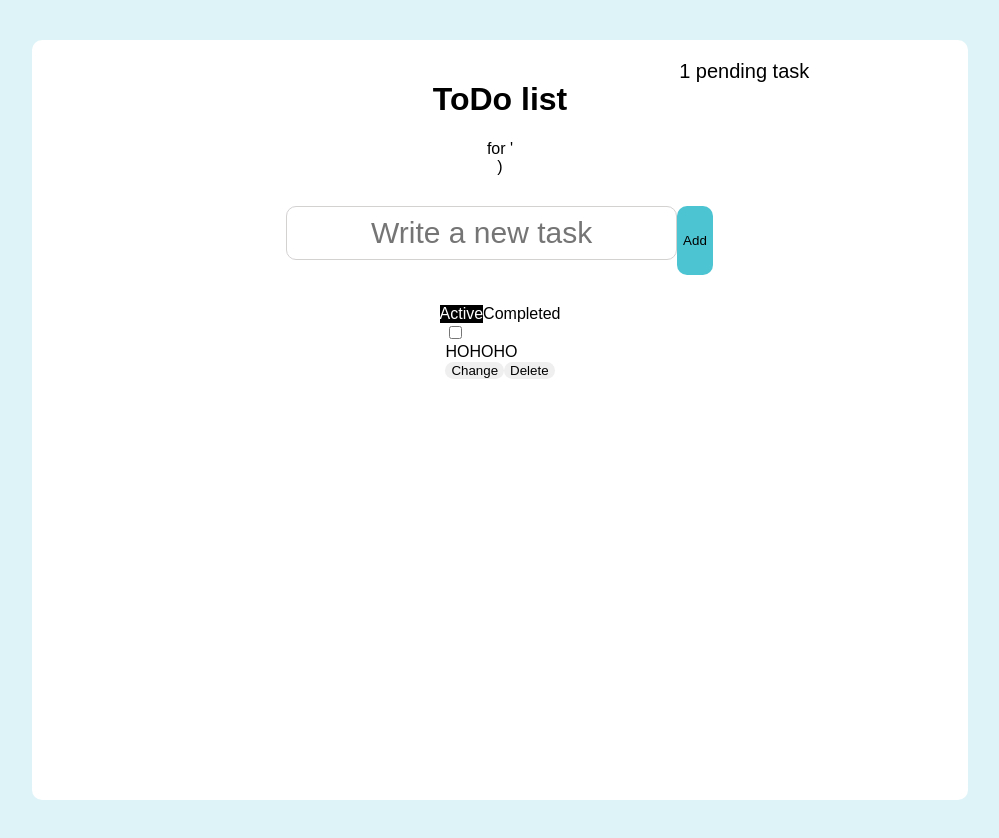
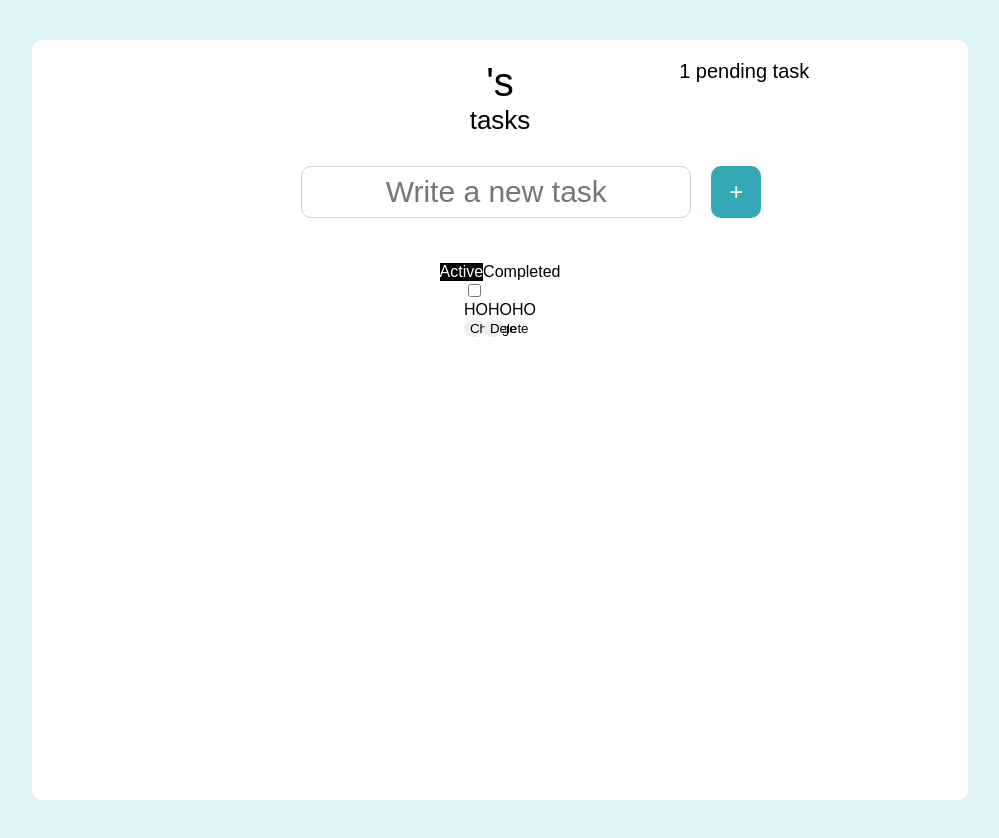
Before and after one commit to xzfantom/react-intensive, a React (Create React App) app: page /to-do in a window 1280 px wide. Shown: the whole page, without its empty margins (140-1139 px from the left). Built offline with nearby package versions, Linux system fonts and the light colour scheme.

Commit message:
feat: add input text styles

```diff
--- a/src/components/Button/Button.module.css
+++ b/src/components/Button/Button.module.css
@@ -17,14 +17,19 @@
   min-height: 60px;
   width: 250px;
   font-size: 34px;
-  font-weight: 600;
+  font-weight: 300;
 }
 
-.secondary {
-  background-color: #4dc4d2;
-  min-height: 50px;
+.addTask {
+  color: white;
+  background-color: #34a8b5;
+  height: 52px;
+  width: 52px;
+  font-size: 24px;
+  font-weight: 300;
 }
 
 .tool {
   min-height: 10px;
+  width: 20px;
 }
--- a/src/components/Button/Button.tsx
+++ b/src/components/Button/Button.tsx
@@ -2,7 +2,7 @@ import { FC, ReactNode } from 'react';
 import styles from './Button.module.css';
 
 type Props = {
-  myStyle: 'primary' | 'secondary' | 'tool';
+  myStyle: 'primary' | 'addTask' | 'tool';
   disabled?: boolean;
   children?: ReactNode;
   onClick: () => void;
--- a/src/components/Input/Input.module.css
+++ b/src/components/Input/Input.module.css
@@ -7,6 +7,7 @@
   border-radius: 10px;
   border: 1px solid rgb(212, 209, 209);
   margin-bottom: 15px;
+  padding: 0px;
 }
 .input:focus {
   outline: 2px solid #34a8b5;
@@ -22,7 +23,7 @@
 
 @keyframes myanim {
   50% {
-    outline: 3.5px solid #34a8b5;
+    outline: 3px solid #34a8b5;
   }
 }
 
--- a/src/components/InputTask/InputTask.module.css
+++ b/src/components/InputTask/InputTask.module.css
@@ -1,4 +1,7 @@
 .container {
-  color: blue;
   display: flex;
+  justify-content: center;
+  column-gap: 20px;
+  padding-left: 62px;
+  margin: 0 auto;
 }
--- a/src/components/InputTask/InputTask.tsx
+++ b/src/components/InputTask/InputTask.tsx
@@ -33,8 +33,8 @@ const InputTask: FC = () => {
       <div className={styles.container}>
         <Input {...props} />
 
-        <Button myStyle="secondary" type="button" onClick={() => onTaskAdd()}>
-          Add
+        <Button myStyle="addTask" type="button" onClick={() => onTaskAdd()}>
+          +
         </Button>
       </div>
     </>
--- a/src/components/User/User.module.css
+++ b/src/components/User/User.module.css
@@ -10,10 +10,19 @@
   position: absolute;
   font-weight: 300;
   font-size: 20px;
-  top: 0;
+  top: 0%;
   left: 70%;
 }
 
 .green {
   color: rgb(0, 255, 170);
 }
+.mediumText {
+  font-weight: 300;
+  font-size: 26px;
+}
+
+.largeText {
+  font-weight: 300;
+  font-size: 40px;
+}
--- a/src/components/User/User.tsx
+++ b/src/components/User/User.tsx
@@ -21,12 +21,11 @@ const User: FC = () => {
 
   return (
     <div className={styles.container}>
-      <h1>{`ToDo list`}</h1>
-      <div>{`for ${userName}'`}</div>
+      <div className={styles.largeText}>{`${userName}'s`}</div>
+      <div className={styles.mediumText}>{`tasks`}</div>
       <div className={`${styles.numOfActiveTasks} ${getActiveTasksClassName()}`}>
         {getTaskTrackingText()}
       </div>
-      )
     </div>
   );
 };
--- a/src/components/Welcome/Welcome.tsx
+++ b/src/components/Welcome/Welcome.tsx
@@ -35,7 +35,7 @@ const Welcome = () => {
         />
         {isError && <div className={styles.errorMessage}>{ERROR_MESSAGE}</div>}
         <Button myStyle="primary" type="button" onClick={onClickSaveButton}>
-          Save start
+          Goooo
         </Button>
       </div>
     </div>
```
